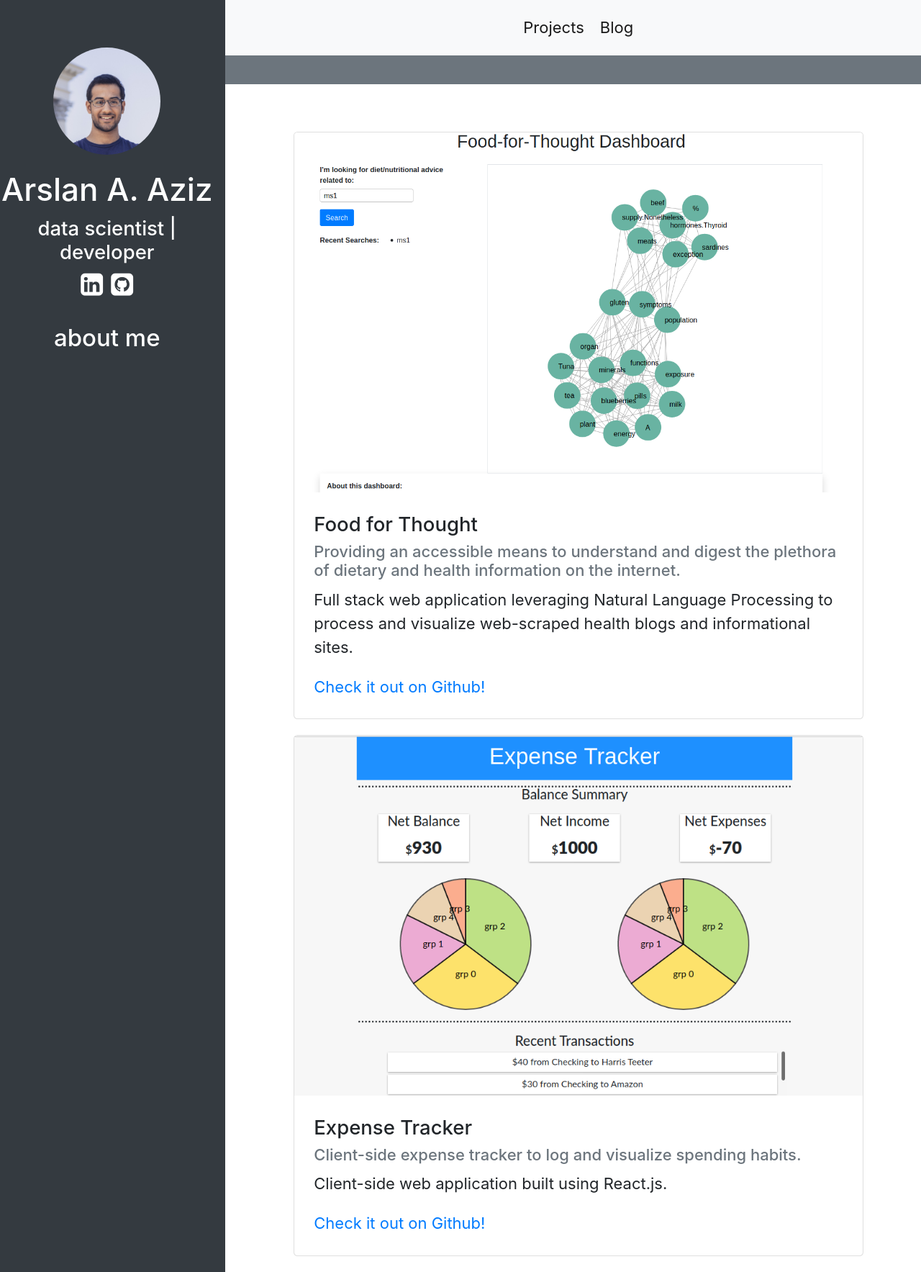
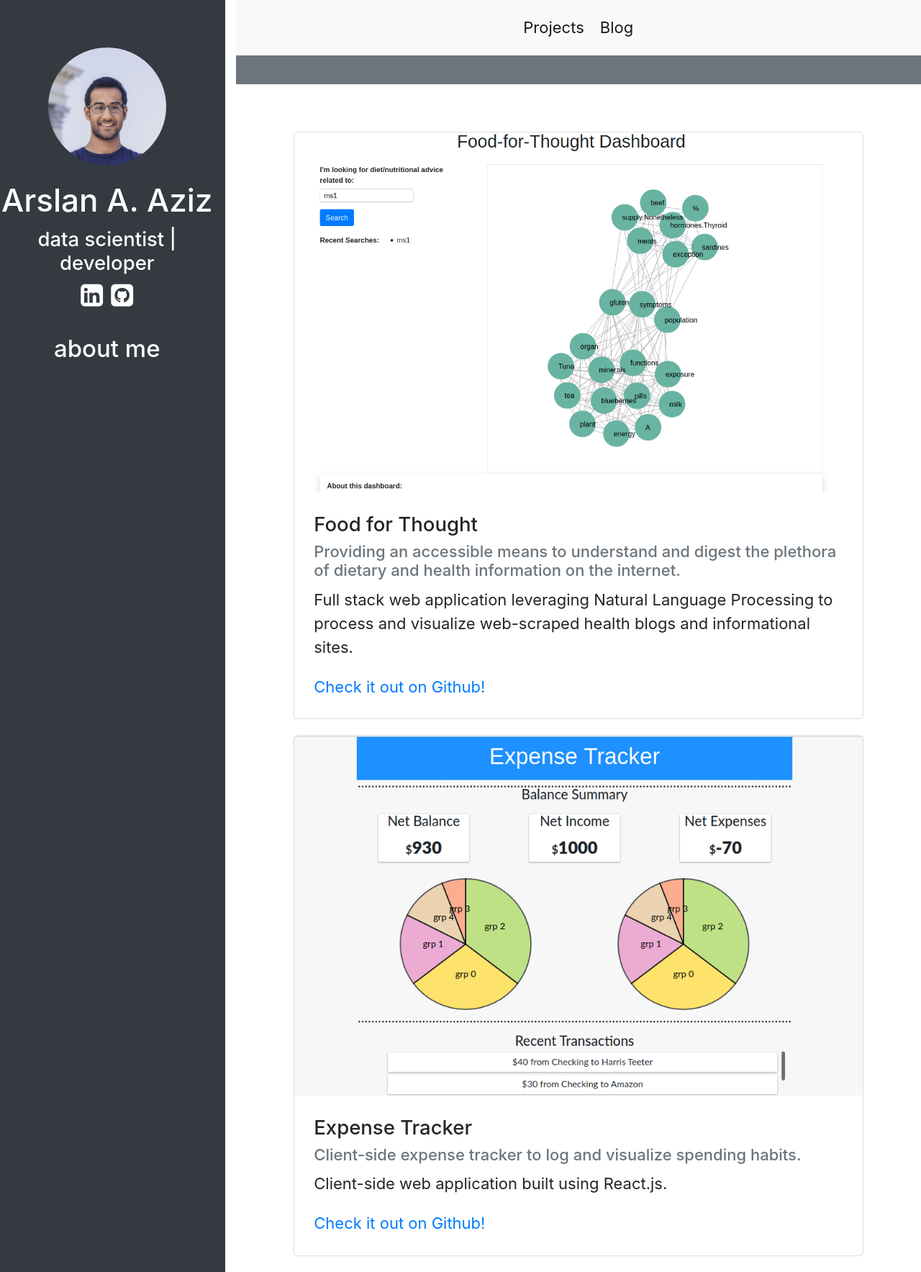
Before and after one commit to arslan-aziz/arslan-aziz.github.io, a Jekyll site: the page built from index.html, in a window 1280 px wide. Shown: the whole page at 72% size. Built offline with Jekyll 4.4.1, drawn with Linux system fonts in a browser that asks for light colours.

Commit message:
keep left right padding on content column

```diff
--- a/_layouts/default.html
+++ b/_layouts/default.html
@@ -24,12 +24,12 @@
   <body>
     <div class="container-fluid px-lg-0" style="height: 100vh; overflow-x: hidden;">
       <div class="row h-100 mx-lg-n0">
-        <div class="col-3 bg-dark text-white text-center">
+        <div class="col-3 bg-dark text-white text-center px-lg-0">
           <div class="mt-5">
             {% include sidebar.html %}
           </div>
         </div>
-        <div class="col-9 px-lg-0">
+        <div class="col-9">
           {% include navigation.html %}
           <hr style="border: 20px solid #6c757d; margin: 0px; background-color: #6c757d;">
           <div>
```
